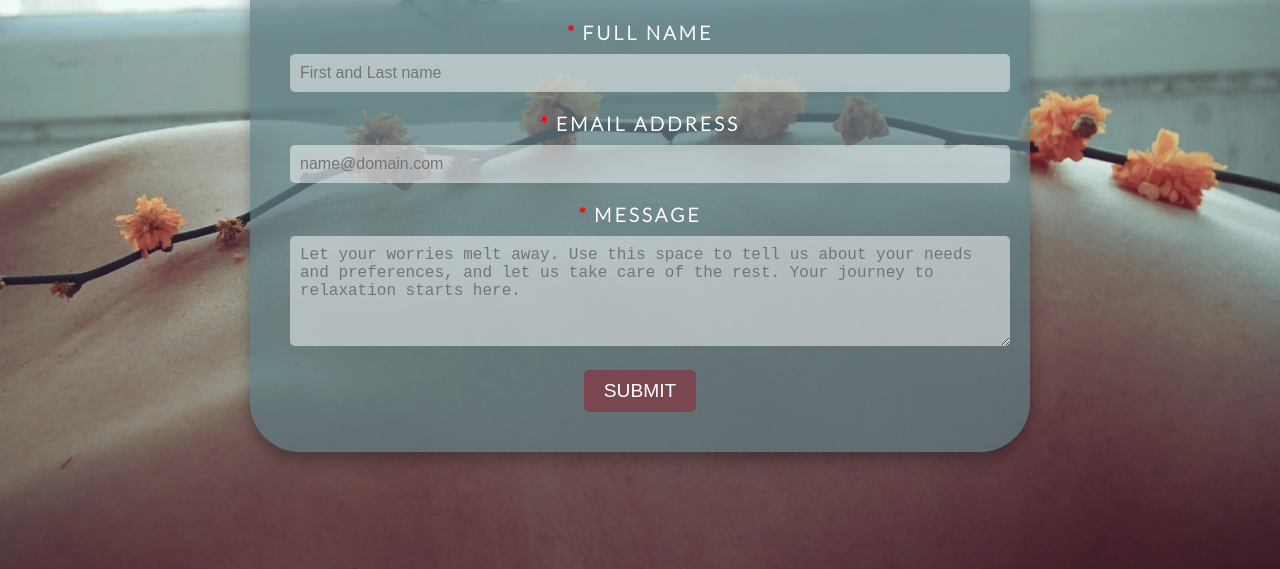
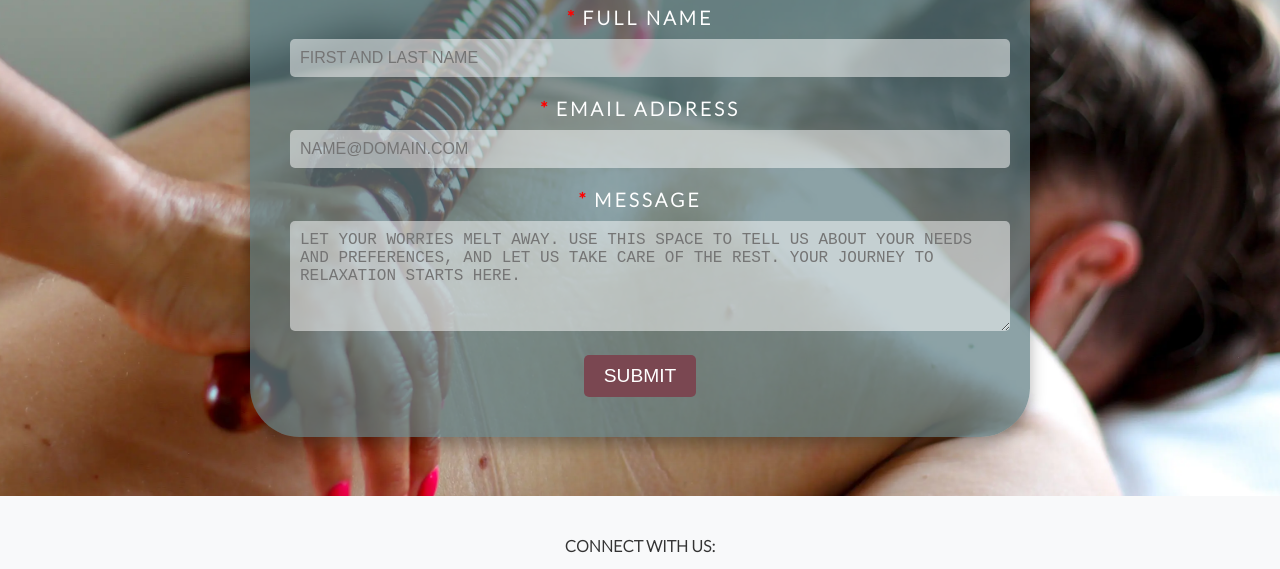
Before and after one commit to dannykadoshi/hersee-massage, a plain HTML site: page contact.html in a window 1280 px wide. Shown: the part 374-943 px from the top of the page. Drawn offline with nearby package versions, Linux system fonts and the light colour scheme.

Commit message:
Change background image from contact.html

```diff
--- a/assets/css/style.css
+++ b/assets/css/style.css
@@ -227,10 +227,10 @@ p.address {
 /* background image and form */
 .contact-form {
     clear: left;
-    background: url('../images/back-flowers.webp') no-repeat center center;
+    background: url('../images/back-massage.webp') no-repeat center center;
     background-size: cover;
     background-position: center;
-    height: 900px;
+    height: 800px;
 }
 
 .contact-section {
@@ -283,6 +283,7 @@ p.address {
     border: none;
     background-color: rgba(255, 255, 255, 0.5);
     border-radius: 5px;
+    text-transform: uppercase;
 }
 
 .contact-section input[type="submit"] {
```
